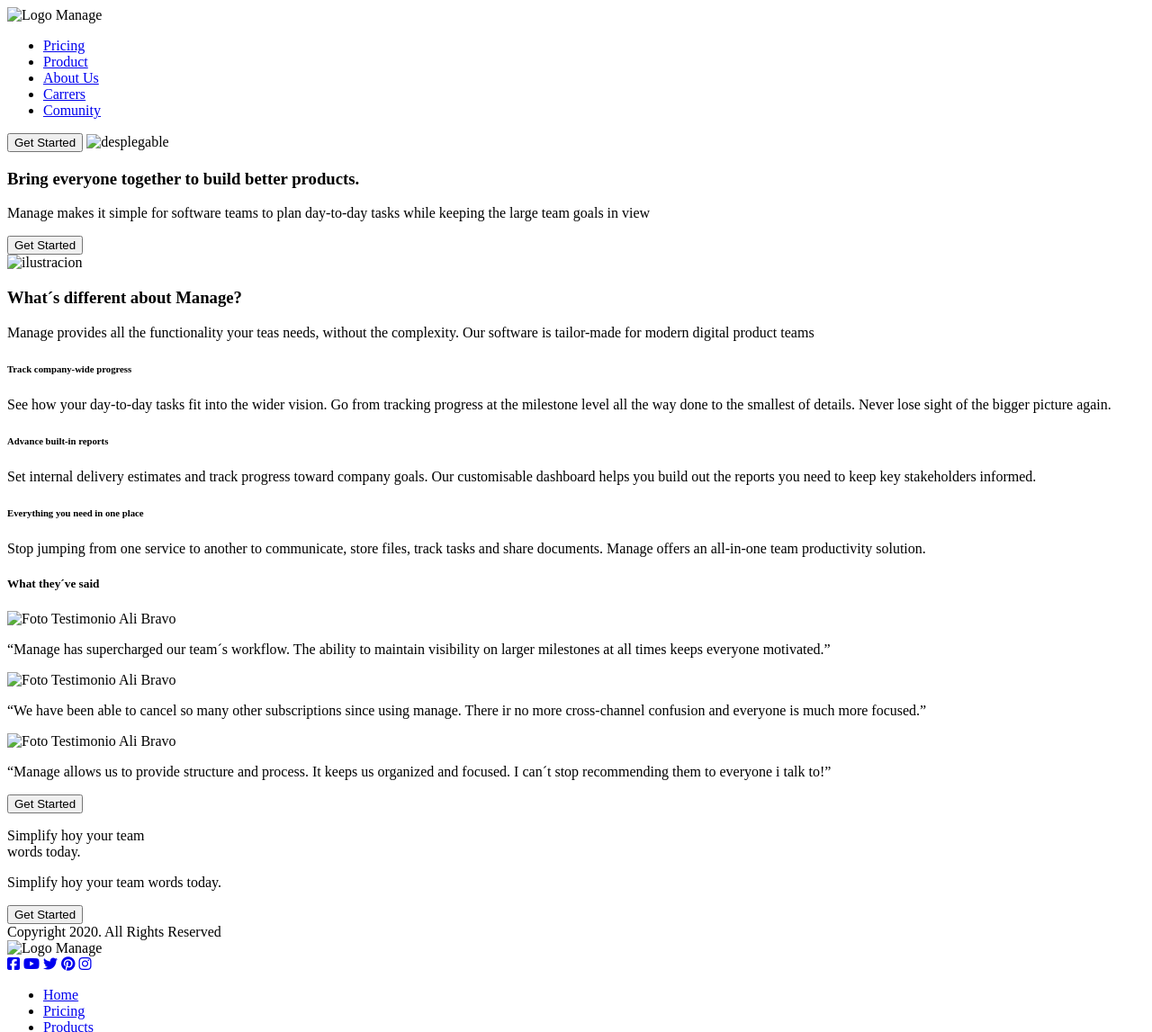
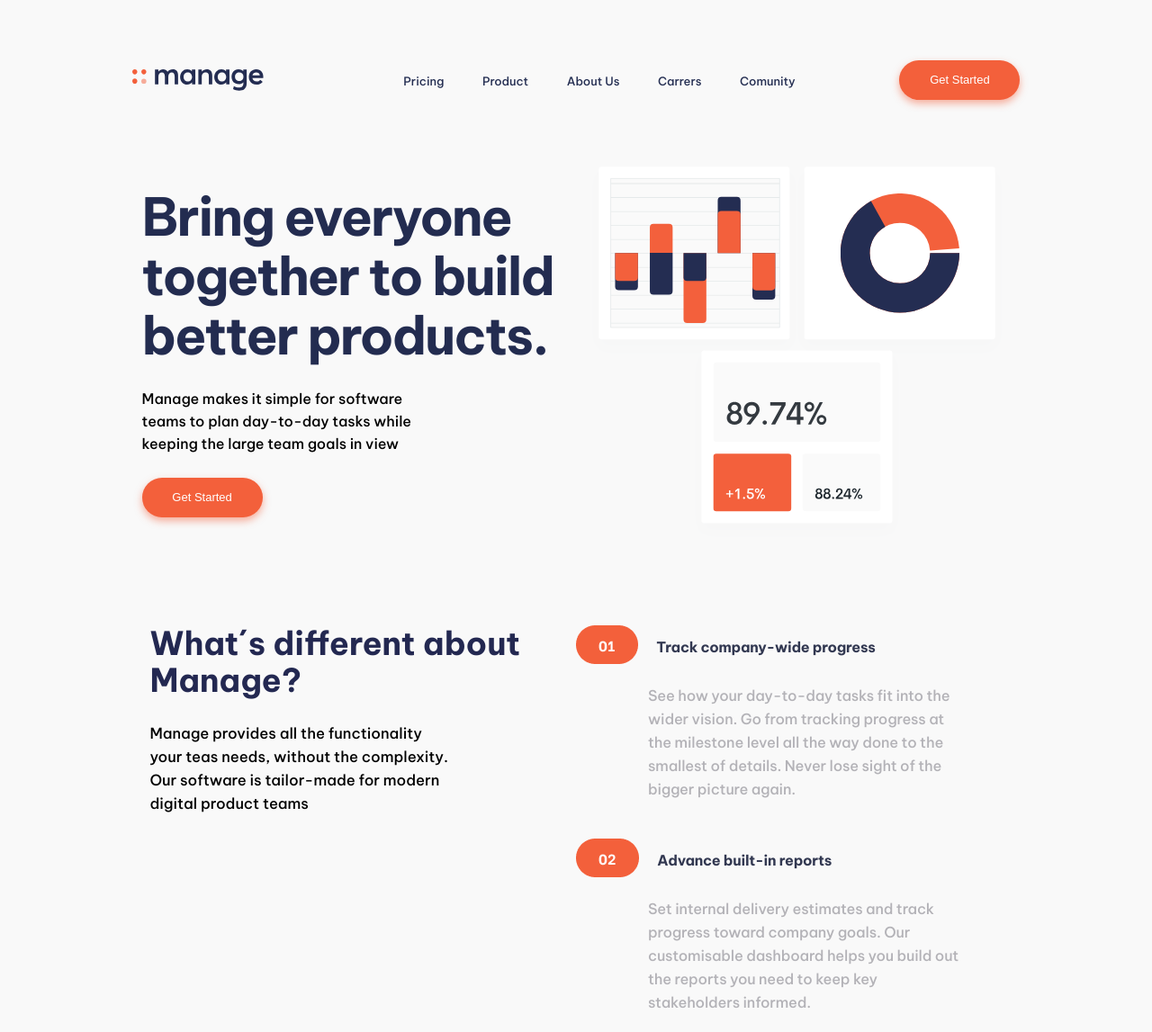
Before and after one commit to PatoAlloco/frontEnd1, a plain HTML site: page Examen Practico Final - FE1 - Alloco Patricio/index.html in a window 1280 px wide. Shown: the top 1147 px of the page at 90% size. Drawn offline with Linux system fonts and the light colour scheme; the site is published under a folder, as on GitHub Pages, so addresses that start at the root find nothing.

Commit message:
corregi lo de los links sin liveserver

```diff
--- a/Examen Practico Final - FE1 - Alloco Patricio/index.html
+++ b/Examen Practico Final - FE1 - Alloco Patricio/index.html
@@ -7,14 +7,14 @@
     <link rel="preconnect" href="https://fonts.googleapis.com">
     <link rel="preconnect" href="https://fonts.gstatic.com" crossorigin>
     <link href="https://fonts.googleapis.com/css2?family=Be+Vietnam+Pro:ital,wght@0,500;0,700;1,400&family=Fredoka:wght@300&family=Inter:wght@300;700&family=Roboto+Condensed:ital,wght@1,300&family=Roboto:wght@400;700&display=swap" rel="stylesheet">
-    <link rel="stylesheet" href="/css/styles.css">
+    <link rel="stylesheet" href="css/styles.css">
     <script src="https://kit.fontawesome.com/b1382d9614.js" crossorigin="anonymous"></script>
 
     <title>Manage</title>
 </head>
 <body>
     <header>
-        <img src="/imagenes/logo.svg" alt="Logo Manage">
+        <img src="imagenes/logo.svg" alt="Logo Manage">
         <nav>
             <ul>
                 <li><a href="#">Pricing</a></li>
@@ -25,7 +25,7 @@
             </ul>
         </nav>
         <button>Get Started</button>
-        <img src="/imagenes/icon-hamburger.svg" alt="desplegable" class="hamburguesa">
+        <img src="imagenes/icon-hamburger.svg" alt="desplegable" class="hamburguesa">
     </header>
 
     <main>
@@ -38,7 +38,7 @@
             </article>
 
 
-                <img src="/imagenes/illustration-intro.svg" alt="ilustracion">
+                <img src="imagenes/illustration-intro.svg" alt="ilustracion">
 
         </section>
 
@@ -69,17 +69,17 @@
 
             <div>
                 <article>
-                    <img src="/imagenes/avatar-anisha.png" alt="Foto Testimonio">
+                    <img src="imagenes/avatar-anisha.png" alt="Foto Testimonio">
                     <span>Ali Bravo</span>
                     <p>“Manage has supercharged our team´s workflow. The ability to maintain visibility on larger milestones at all times keeps everyone motivated.”</p>
                 </article>
                 <article>
-                    <img src="/imagenes/avatar-ali.png" alt="Foto Testimonio">
+                    <img src="imagenes/avatar-ali.png" alt="Foto Testimonio">
                     <span>Ali Bravo</span>
                     <p>“We have been able to cancel so many other subscriptions since using manage. There ir no more cross-channel confusion and everyone is much more focused.”</p>
                 </article>
                 <article>
-                    <img src="/imagenes/avatar-richard.png" alt="Foto Testimonio">
+                    <img src="imagenes/avatar-richard.png" alt="Foto Testimonio">
                     <span>Ali Bravo</span>
                     <p>“Manage allows us to provide structure and process. It keeps us organized and focused. I can´t stop recommending them to everyone i talk to!”</p>
                 </article>
@@ -99,7 +99,7 @@
     <footer>
         <span class="copyright-footer">Copyright 2020. All Rights Reserved</span>
         <section class="logo-footer">
-            <img src="/imagenes/LogoBlanco.png" alt="Logo Manage">
+            <img src="imagenes/LogoBlanco.png" alt="Logo Manage">
             <div class="sociales">
                 <a href="#"><i class="fa-brands fa-facebook-square"></i></a>
                 <a href="#"><i class="fa-brands fa-youtube"></i></a>
```
Also changed, not shown: 1 other file.
